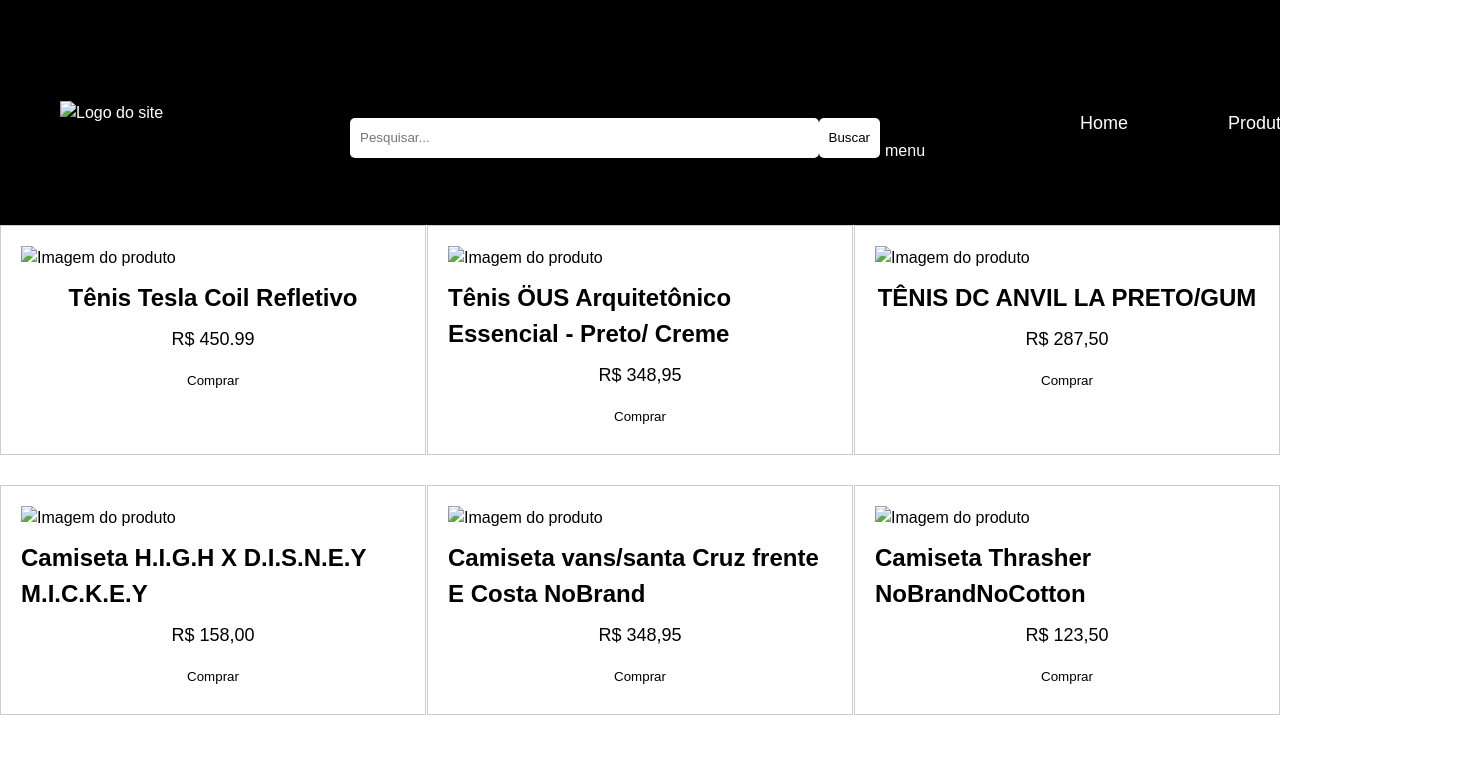
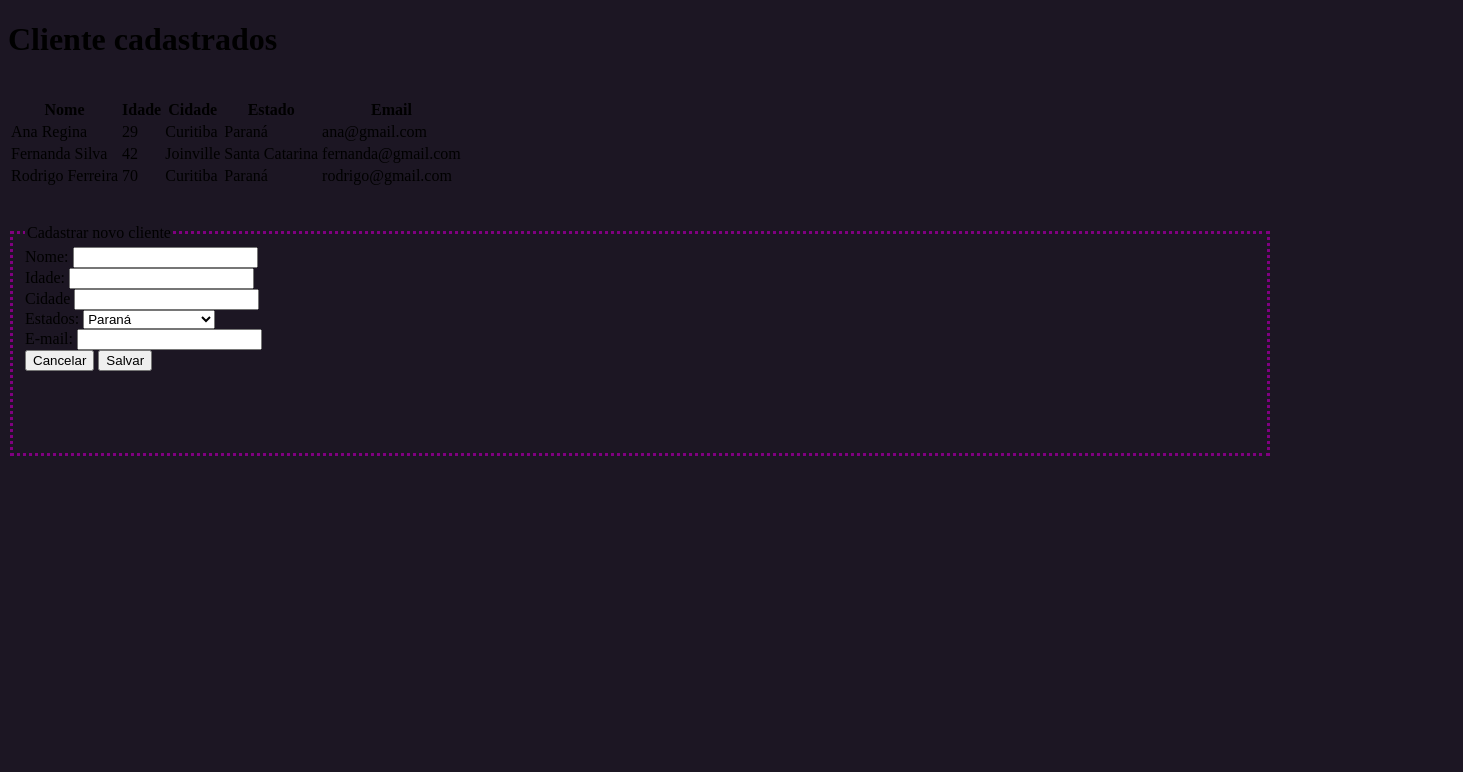
Before and after one commit to EmanuelTFF/EmanuelTFF.github.io, a plain HTML site: page index.html in a window 1280 px wide. Shown: the whole page, 1463 px wide, since content can reach past the window. Drawn offline with Linux system fonts and the light colour scheme.

Commit message:
Add files via upload

```diff
--- a/index.html
+++ b/index.html
@@ -1,269 +1,76 @@
 <!DOCTYPE html>
-<html>
-  <head>
-    <meta charset="utf-8">
-    <title>XEELL SKATESHOP</title>
-    <style>
-      /* Estilos gerais */
-      body {
-        font-family: Arial, sans-serif;
-        font-size: 16px;
-        line-height: 1.5;
-        margin: 0;
-        padding: 0;
-      }
-
-      /* Estilos para o cabeçalho */
-      header {
-        background-color: black;
-        color: white;
-        display: flex;
-        justify-content: space-between;
-        align-items: center;
-        padding: 60px;
-      }
-
-      h1 {
-        font-size: 48px;
-        text-align: center;
-        margin: 0;
-      }
-
-      p {
-        font-size: 24px;
-        margin: 0;
-      }
-
-      /* Estilos para o logo */
-      .logo {
-        display: flex;
-        align-items: center;
-        width: 450px;
-      }
-
-      .logo img {
-        width: 250px;
-        margin-right: 20px;
-      }
-
-      /* Estilos para a barra de pesquisa */
-      form {
-        display: flex;
-        align-items: center;
-        width: 550px;
-        margin-top: 50px;
-      }
-      input[type="text"] {
-        padding: 10px;
-        border-radius: 5px;
-        border: none;
-        margin-left: 20px;
-        width: 700px;
-        height: 20px;
-      }
-
-      input[type="submit"] {
-        padding: 10px;
-        background-color: white;
-        color: black;
-        border: none;
-        border-radius: 5px;
-        cursor: pointer;
-        height: 40px;
-      }
-      .menu {
-    margin-top: 50px;
-  }
-
-  .menu ul {
-    display: flex;
-    justify-content: flex-end;
-    align-items: center;
-    list-style: none;
-    margin: 0;
-    padding: 0;
-    margin-left: 100px;
-  }
-
-  .menu li {
-    margin-left: -50px;
-  }
-
-  .menu a {
-    color: white;
-    text-decoration: none;
-    font-size: 18px;
-    margin-left: 150px;
-  }
-  img{
-    width: -10%;
-}
-.vitrine ul {
-  display: flex;
-  justify-content: space-between;
-  flex-wrap: wrap;
-  margin: 0;
-  padding: 0;
-}
-
-.vitrine li {
-  display: flex;
-  flex-direction: column;
-  align-items: center;
-  width: 30%;
-  margin-bottom: 30px;
-  padding: 20px;
-  border: 1px solid #ccc;
-}
-
-.vitrine li img {
-  width: 100%;
-  margin-bottom: 10px;
-}
-
-.vitrine li h2, .vitrine li p, .vitrine li button {
-  margin: 0;
-}
-
-.vitrine li h2 {
-  font-size: 24px;
-  margin-bottom: 10px;
-}
-
-.vitrine li p {
-  font-size: 18px;
-  margin-bottom: 10px;
-}
-
-.vitrine li button {
-  padding: 10px;
-  background-color: white;
-  color: black;
-  border: none;
-  border-radius: 5px;
-  cursor: pointer;
-}
-/* Estilo do botão do menu */
-.dropbtn {
-  background-color: black;
-  color: white;
-  padding: 5px;
-  font-size: 16px;
-  border: none;
-  cursor: pointer;
-}
-
-/* Estilo do contêiner do menu suspenso */
-.dropdown {
-  position: relative;
-  display: inline-block;
-}
-
-/* Estilo do conteúdo do menu suspenso */
-.dropdown-content {
-  display: none;
-  position: absolute;
-  z-index: 1;
-}
-
-/* Estilo das opções do menu suspenso */
-.dropdown-content a {
-  color: rgb(135, 63, 135)
-  padding: 12px 16px;
-  text-decoration: none;
-  display: block;
-}
-
-/* Estilo da opção do menu suspenso quando o mouse passa sobre ela */
-.dropdown-content a:hover {
-  background-color: rgb(79, 74, 74)
-}
-
-/* Estilo do menu suspenso quando o mouse passa sobre o botão do menu */
-.dropdown:hover .dropdown-content {
-  display: block;
-}
-
-/* Estilo do menu suspenso quando o mouse sai dele */
-.dropdown:hover .dropbtn {
-  background-color: black
-}
-    </style>
-  </head>
-  <body>
-    <!-- Cabeçalho -->
-    <header>
-      <div class="logo">
-        <img src="assets/css/img/logo xeell.png" alt="Logo do site">
-      </div>
-
-      <form action="#">
-        <input type="text" placeholder="Pesquisar...">
-        <input type="submit" value="Buscar">
-      </form>
-      <nav class="menu">
-        <ul>
-          <li><a href="index.html">Home</a></li>
-          <li><a href="produtos.html">Produtos</a></li>
-          <li><a href="contatos.html">Contato</a></li>
-        </ul>
-        <div class="dropdown">
-          <button class="dropbtn">menu</button>
-          <div class="dropdown-content">
-            <a href="tenis.html">tenis</a>
-            <a href="bags.html">bags</a>
-            <a href="camisetas.html">camisetas</a>
-          </div>
-        </div>
-      </nav>
-    </header>
-    <div class="vitrine">
-        <ul>
-          <li>
-            <img src="assets/css/img/tesla.webp" alt="Imagem do produto">
-            <h2>Tênis Tesla Coil Refletivo</h2>
-            <p>R$ 450.99</p>
-            <button>Comprar</button>
-          </li>
-          <li>
-            <img src="assets/css/img/tenis ous.webp" alt="Imagem do produto">
-            <h2>Tênis ÖUS Arquitetônico Essencial - Preto/ Creme</h2>
-            <p>R$ 348,95</p>
-            <button>Comprar</button>
-          </li>
-          <li>
-            <img src="assets/css/img/tenis dc.webp" alt="Imagem do produto">
-            <h2>TÊNIS DC ANVIL LA PRETO/GUM</h2>
-            <p> R$ 287,50</p>
-            <button>Comprar</button>
-          </li>
-        </ul>
-      </div>
-      <div class="vitrine">
-        <ul>
-          <li>
-            <img src="assets/css/img/camisa high.webp" alt="Imagem do produto">
-            <h2>Camiseta H.I.G.H X D.I.S.N.E.Y M.I.C.K.E.Y</h2>
-            <p>R$ 158,00</p>
-            <button>Comprar</button>
-          </li>
-          <li>
-            <img src="assets/css/img/camisa vans esanta cruz.webp" alt="Imagem do produto">
-            <h2>Camiseta vans/santa Cruz frente E Costa NoBrand</h2>
-            <p>R$ 348,95</p>
-            <button>Comprar</button>
-          </li>
-          <li>
-            <img src="assets/css/img/trasher.webp" alt="Imagem do produto">
-            <h2>Camiseta Thrasher NoBrandNoCotton</h2>
-            <p> R$ 123,50</p>
-            <button>Comprar</button>
-          </li>
-        </ul>
-      </div>
-      </style>
-      <footer>
-        <img src="assets/css/img/rodape .png" alt="">
-      </footer>
-  </body>
+<html lang="pt-br">
+<head>
+    <meta charset="UTF-8">
+    <meta http-equiv="X-UA-Compatible" content="IE=edge">
+    <meta name="viewport" content="width=device-width, initial-scale=1.0">
+    <title>Dados de cliente</title>
+    <link rel="stylesheet" href="assets/css/estilo.css">
+</head>
+<body>
+    <h1>Cliente cadastrados</h1>
+    <br>
+    <table>
+        <tr>
+          <th>Nome </th>
+          <th>Idade</th>
+          <th>Cidade</th>
+          <th>Estado</th>
+          <th>Email</th>
+        </tr>
+        <tr>
+          <td>Ana Regina</td>
+          <td>29</td>
+          <td>Curitiba</td>
+          <td>Paraná</td>
+          <td>ana@gmail.com</td>
+        </tr>
+        <tr>
+          <td>Fernanda Silva</td>
+          <td>42</td>
+          <td>Joinville</td>
+          <td>Santa Catarina</td>
+          <td>fernanda@gmail.com</td>
+        </tr>
+        <tr>
+          <td>Rodrigo Ferreira</td>
+          <td>70</td>
+          <td>Curitiba</td>
+          <td>Paraná</td>
+          <td>rodrigo@gmail.com</td>
+        </tr>
+      </table>
+      <br>
+      <br>
+      <fieldset>
+        <legend>Cadastrar novo cliente</legend>
+        <form>
+            <label for="username">Nome:</label>
+            <input type="text" id="username" name="username" required>
+            <br>
+            <label for="password">Idade:</label>
+            <input type="password" id="password" name="password" required>
+            <br>
+            <label for="Cidade">Cidade</label>
+            <input type="cidade" id="cidade" name="cidade" required>
+            <br>
+            <label for="Estado">Estados:</label>
+       <select name="Estado" id="">Estados
+       <option value="Paraná">Paraná</option>
+       <option value="Santa Catarina">Santa Catarina</option>
+       <option value="Rio Grande do Sul">Rio Grande do Sul</option>
+       </select>
+       <br>
+       <label for="Email">E-mail:</label>
+       <input type="email" id="Email" name="Email" required>
+       <br>
+            <button type="reset">Cancelar</button>
+            <button type="submit">Salvar</button>
+          </form>
+          <br>
+          <br>
+          <br>
+          <br>
+      </fieldset>
+</body>
 </html>
```
